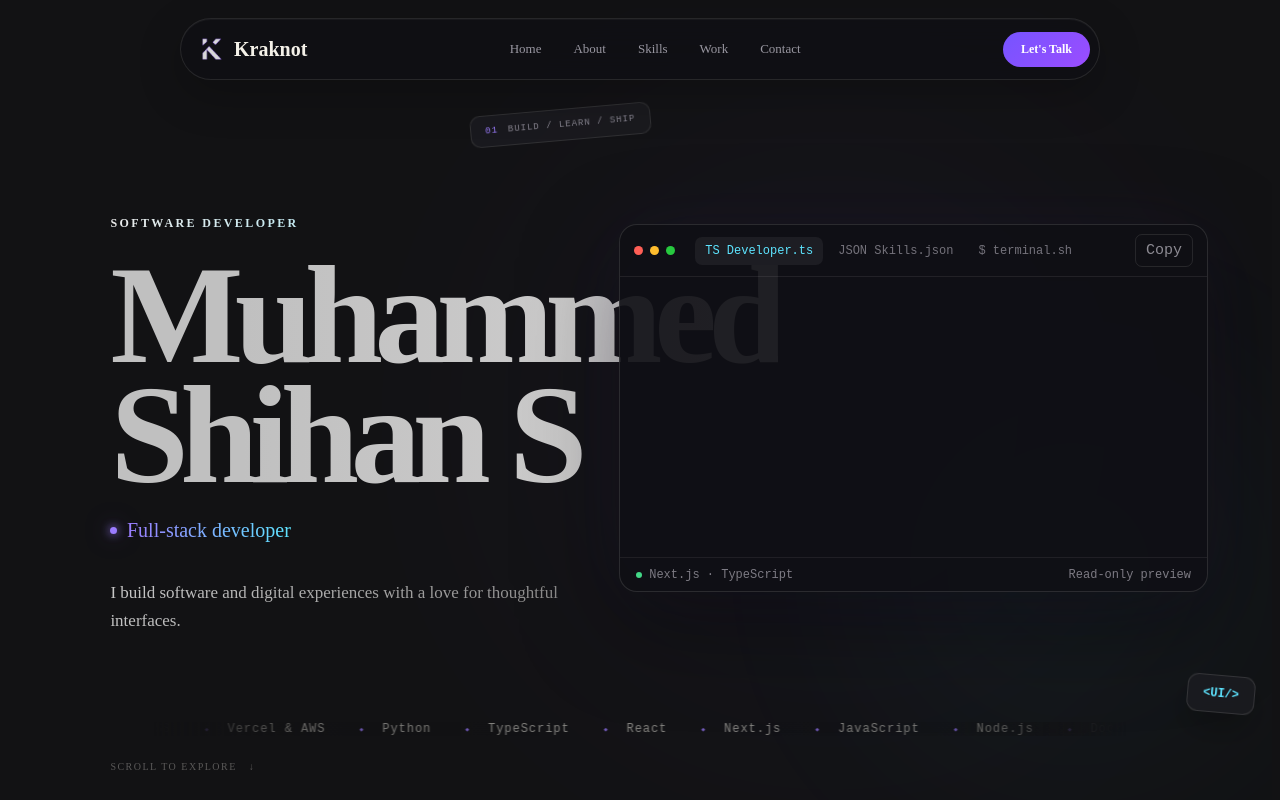
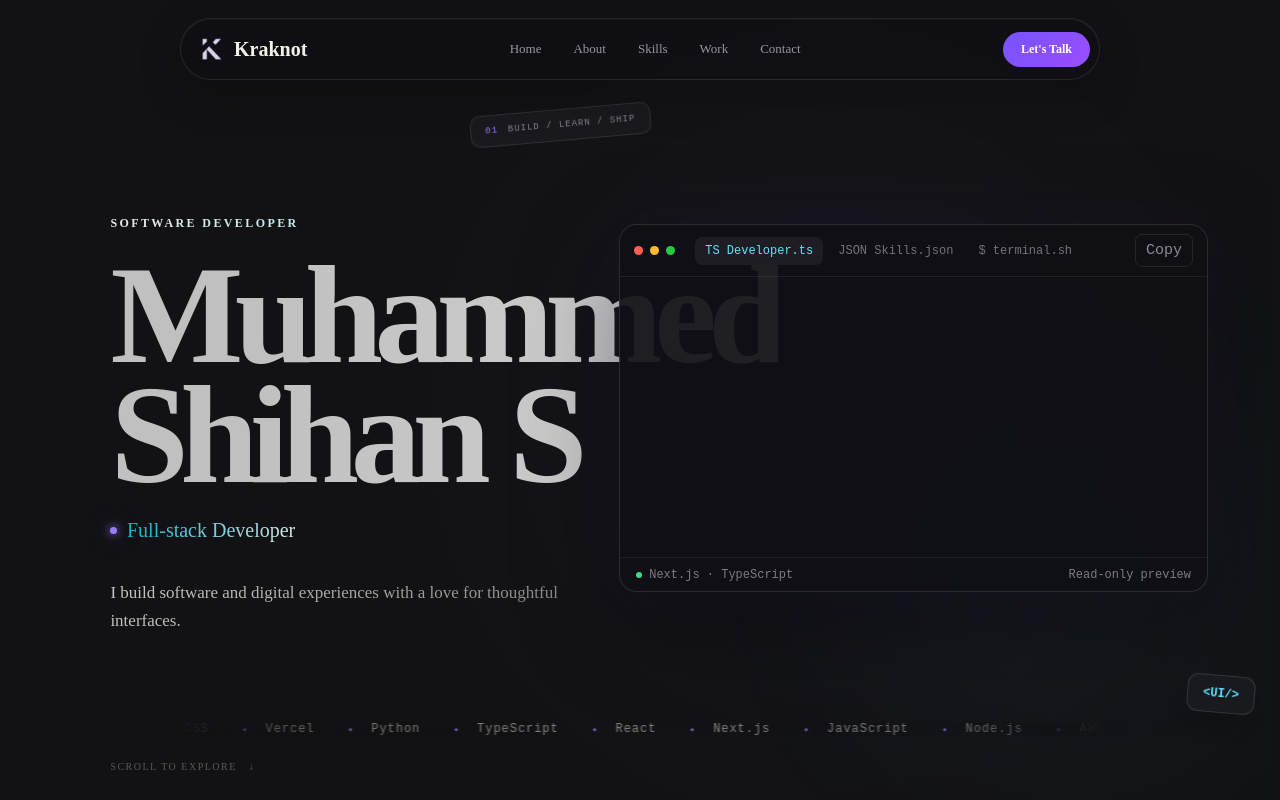
Before and after one commit to Kraknot/Portfolio, a Next.js app: page / in a window 1280 px wide. Shown: the top 800 px of the page. Built offline with nearby package versions, Linux system fonts and the light colour scheme.

Commit message:
fixed page and nav bar issues

```diff
--- a/app/globals.css
+++ b/app/globals.css
@@ -401,8 +401,8 @@ a {
 
   background: linear-gradient(
     90deg,
-    var(--violet),
-    var(--cyan)
+   #0ebad8ee,
+   #d7e6e9
   );
 
   -webkit-background-clip: text;
--- a/components/FloatingCode.tsx
+++ b/components/FloatingCode.tsx
@@ -64,7 +64,7 @@ const code = {
       <div>
         &nbsp;&nbsp;
         <span className="code-gold">
-          &quot;engineering&quot;
+          &quot;Developer&quot;
         </span>
         : [
       </div>
--- a/components/Navbar.tsx
+++ b/components/Navbar.tsx
@@ -5,45 +5,34 @@ import Link from "next/link";
 import { useEffect, useState } from "react";
 
 export default function Navbar() {
-  const [onLightSection, setOnLightSection] =
-   useState(false);
-   useEffect(() => {
-  const about = document.getElementById("about");
+  const [onLightSection, setOnLightSection] = useState(false);
 
-  if (!about) return;
-
-  const updateNavbarTheme = () => {
-    const rect = about.getBoundingClientRect();
-
+  useEffect(() => { const about = document.getElementById("about");
+    if (!about) return;
+    const updateNavbarTheme = () => { const rect = about.getBoundingClientRect();
     const triggerPoint = 90;
-
-    const insideAbout =
-      rect.top <= triggerPoint &&
-      rect.bottom > triggerPoint;
-
+    const insideAbout = rect.top <= triggerPoint && rect.bottom > triggerPoint;
     setOnLightSection(insideAbout);
   };
 
   updateNavbarTheme();
-
-  window.addEventListener("scroll", updateNavbarTheme, {
-    passive: true,
-  });
-
+  window.addEventListener("scroll", updateNavbarTheme, { passive: true,});
   window.addEventListener("resize", updateNavbarTheme);
-
   return () => {
     window.removeEventListener("scroll", updateNavbarTheme);
-    window.removeEventListener("resize", updateNavbarTheme);
-  };
- }, []);
+    window.removeEventListener("resize", updateNavbarTheme); };
+  }, []);
+
+  function scrollToSection(id: string) {
+  const section = document.getElementById(id);
+  if (!section) return;
+  section.scrollIntoView({
+  behavior: "smooth",
+  block: "start", });
+  }
 
   return (
-    <header
-      className={`navbar-shell ${
-        onLightSection ? "navbar-light" : ""
-      }`}
-    >
+    <header className={`navbar-shell ${ onLightSection ? "navbar-light" : "" }`}>
       <nav className="navbar">
         <Link href="#home" className="navbar-brand">
           <Image
@@ -57,19 +46,14 @@ export default function Navbar() {
         </Link>
 
         <div className="navbar-links">
-          <Link href="#home">Home</Link>
-          <Link href="#about">About</Link>
-          <Link href="#skills">Skills</Link>
-          <Link href="#work">Work</Link>
-          <Link href="#contact">Contact</Link>
+          <Link href="#home" onClick={(e) => { e.preventDefault(); window.scrollTo({top: 0, behavior: "smooth",});}}> Home </Link>
+          <Link href="#about" onClick={(e) => {e.preventDefault(); scrollToSection("about");}}> About </Link>
+          <Link href="#skills" onClick={(e) => { e.preventDefault(); scrollToSection("skills");}}> Skills </Link>
+          <Link href="#work" onClick={(e) => { e.preventDefault(); scrollToSection ("work"); }}> Work </Link>
+          <Link href="#contact" onClick={(e) => { e.preventDefault(); scrollToSection("contact"); }}>  Contact </Link>
         </div>
 
-        <Link
-          href="#contact"
-          className="navbar-contact"
-        >
-          Let&apos;s Talk
-        </Link>
+        <Link href="#contact" className="navbar-contact"> Let&apos;s Talk </Link>
       </nav>
     </header>
   );
--- a/components/RotatingRole.tsx
+++ b/components/RotatingRole.tsx
@@ -3,8 +3,8 @@
 import { useEffect, useState } from "react";
 
 const roles = [
-  "Software engineer",
-  "Full-stack developer",
+  "Software Developer",
+  "Full-stack Developer",
   "UI/UX enjoyer",
   "Creative coder",
   "Interface enthusiast",
--- a/components/TechMarquee.tsx
+++ b/components/TechMarquee.tsx
@@ -5,11 +5,11 @@ const tech = [
   "Next.js",
   "JavaScript",
   "Node.js",
-  "Docker",
+  "AWS",
   "APIs",
   "Git & GitHub",
   "Tailwind CSS",
-  "Vercel & AWS",
+  "Vercel",
 ];
 
 export default function TechMarquee() {
```
